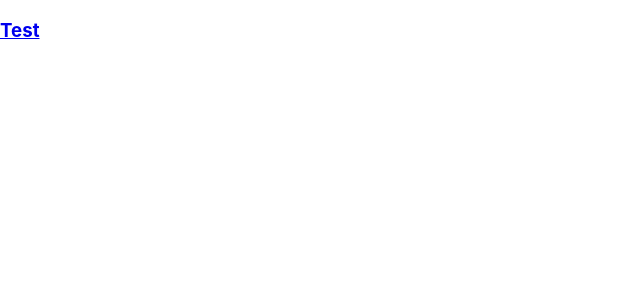
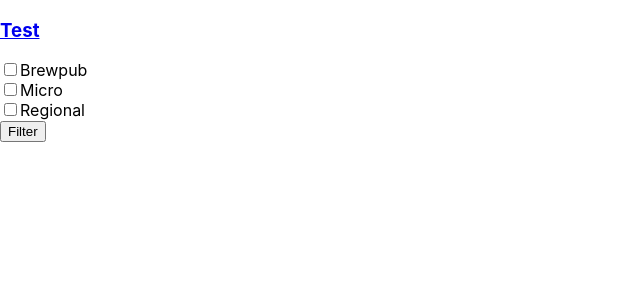
Before and after one commit to nibingcheng/Project-3, a React (Create React App) app in the folder project3-app/: page /results in a window 1280 px wide. Shown: the top 300 px of the page, without its empty margins (0-640 px from the left). Built offline with nearby package versions, Linux system fonts and the light colour scheme.

Commit message:
Added filter selection on resultsJS

```diff
--- a/project3-app/src/Components/App/App.js
+++ b/project3-app/src/Components/App/App.js
@@ -1,10 +1,10 @@
 import React, { Component } from 'react';
 import './App.css';
-import { Route, Link, Switch, Redirect } from "react-router-dom";
+import { Route, Link, Switch } from "react-router-dom";
 import Home from '../Home/Home';
 import Results from '../Results/Results';
 import axios from "axios";
-
+import Result from '../Result/Result';
 
 class App extends Component {
   constructor(props) {
@@ -61,8 +61,13 @@ stateSearch=(state)=>{
           <h3> Test</h3>
           </Link></nav>
         <Switch>
-          <Route exact path="/" render={routerProps => <Home citySearch={this.citySearch} stateSearch={this.stateSearch} {...routerProps} {...this.state}
+          <Route exact path="/" render={routerProps =>
+          <Home citySearch={this.citySearch} stateSearch={this.stateSearch} {...routerProps} {...this.state}
           />
+          }/>
+
+          <Route path="/result/:id" render={routerProps =>
+                <Result {...routerProps} {...this.state}/>
           }/>
 
           <Route path="/results" render={routerProps => <Results {...routerProps} {...this.state}/>
--- a/project3-app/src/Components/Result/Result.js
+++ b/project3-app/src/Components/Result/Result.js
@@ -8,8 +8,8 @@ class Result extends Component {
     render() {
         console.log(this.props);
         return (
-            <div className="Results">
-                {/* {individual brewery goes here} */}
+            <div className="Result">
+                <p>individual brewery goes here</p>
 
             </div>
         );
--- a/project3-app/src/Components/Results/Results.js
+++ b/project3-app/src/Components/Results/Results.js
@@ -1,7 +1,7 @@
 import React, { Component } from 'react';
-import { Route, Link } from 'react-router-dom';
+import { Link } from 'react-router-dom';
 import './Results.css';
-import Result from "../Result/Result";
+// import Result from "../Result/Result";
 
 class Results extends Component {
 
@@ -28,13 +28,25 @@ class Results extends Component {
 
         return (
             <div className="Results">
+                <form>
+                <div>
+                  <input type="checkbox" id='brewpub' name="brewpub" />
+                  <label for="brewpub">Brewpub</label><br />
+                  <input type="checkbox" id='micro' name="micro" />
+                  <label for="micro">Micro</label><br />
+                  <input type="checkbox" id='regional' name="regional" />
+                  <label for="regional">Regional</label>
+                </div>
+                <div>
+                  <button type="submit" value='submit' >Filter</button>
+                </div>
+                </form>
+
                 <div>
                     <div>{list1}</div>
                     <div>{list2}</div>
                 </div>
-                <Route path="/result/:id" render={routerProps =>
-                <Result {...routerProps} {...this.state}/>
-                }/>
+
             </div>
         );
     }
```
Also changed, not shown: project3-app/src/Components/Home/Home.js (+1 -10 lines).
